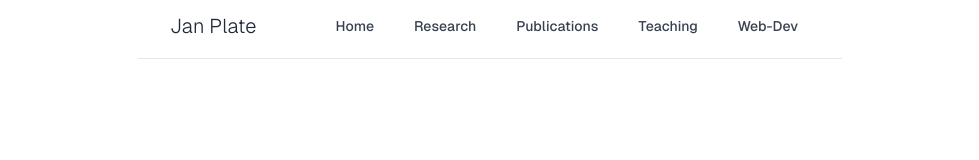
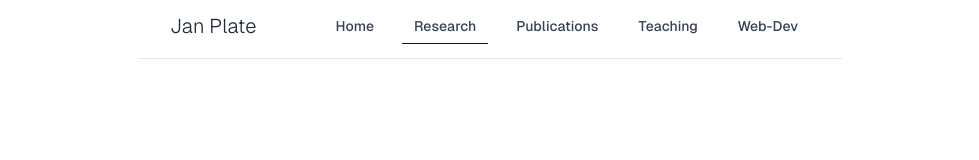
Before and after one commit to jplate/home, a Next.js app: page /Research11 in a window 1280 px wide. Shown: the top 160 px of the page, without its empty margins (150-1129 px from the left). Built offline with nearby package versions, Linux system fonts and the light colour scheme.

Commit message:
dir name change

```diff
--- a/src/app/components/Navbar.tsx
+++ b/src/app/components/Navbar.tsx
@@ -119,9 +119,9 @@ const MyNavbar: React.FC = () => (
         brandName='Jan Plate'
         items={[
             { href: '/', text: 'Home' },
-            { href: '/Research', text: 'Research' },
-            { href: '/Publications', text: 'Publications' },
-            { href: '/Teaching', text: 'Teaching' },
+            { href: '/Research11', text: 'Research' },
+            { href: '/Publications11', text: 'Publications' },
+            { href: '/Teaching11', text: 'Teaching' },
             { href: '/WebDev', text: 'Web-Dev' },
         ]}
     />
```
